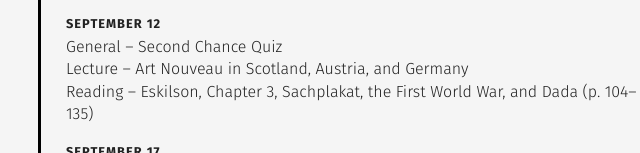
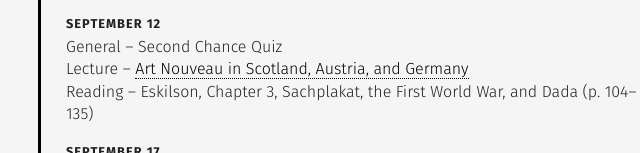
Before and after one commit to gmu-gd/history19-fall, a plain HTML site: page schedule/index.html in a window 1280 px wide. Shown: the part 647-800 px from the top of the page, 282-922 px from the left. Drawn offline with nearby package versions, Linux system fonts and the light colour scheme.

Commit message:
lecture 5 links

```diff
--- a/schedule/index.html
+++ b/schedule/index.html
@@ -56,7 +56,7 @@
             <li>Lecture &ndash; <a href="https://www.dropbox.com/s/dy3nkfy415vw6r9/AVT318-Chapter2Part1-Fall2019.pdf?dl=0">Art Nouveau in France, England, and the USA</a></li>
             <li class="date"><strong>September 12</strong></li>
             <li>General &ndash; Second Chance Quiz</li>
-            <li>Lecture &ndash; Art Nouveau in Scotland, Austria, and Germany</li>
+            <li>Lecture &ndash; <a href="https://www.dropbox.com/s/2w59xuk68k1ywlz/AVT318-Chapter2Part2-Fall2019.pdf?dl=0">Art Nouveau in Scotland, Austria, and Germany</a></li>
             <li>Reading &ndash; Eskilson, Chapter 3, Sachplakat, the First World War, and Dada (p. 104&ndash;135)</li>
             <li class="date"><strong>September 17</strong></li>
             <li>Lecture &ndash; Sachplakat and War Propaganda</li>
```
Also changed, not shown: reference/index.html (+1 -0 lines).
